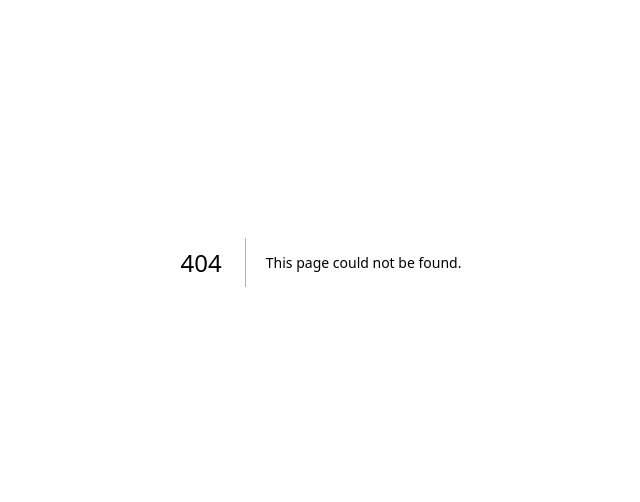
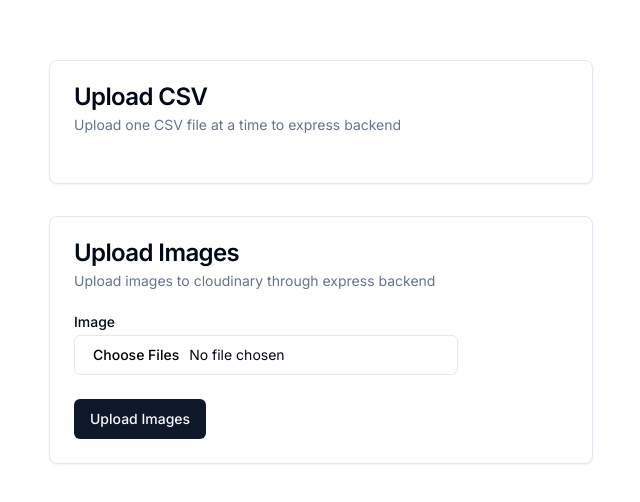
Before and after one commit to niclimcy/line-api-demo, a Next.js app in the folder client/: page /upload-files in a window 1280 px wide. Before the commit this address had no page. Shown: the part 138-640 px from the top of the page, without its empty margins (319-959 px from the left). Built offline with nearby package versions, Linux system fonts and the light colour scheme.

Commit message:
client: Partial progress on image upload function

```diff
--- a/client/app/actions.ts
+++ b/client/app/actions.ts
@@ -29,3 +29,31 @@ export async function sendMessage(prevState: any, formData: FormData) {
     resetKey: Date.now().toString(),
   };
 }
+
+export async function uploadImages(prevState: any, formData: FormData) {
+  console.log(formData);
+  const res = await fetch(`${process.env.BACKEND_URL}/upload-img`, {
+    method: "POST",
+    body: formData,
+    headers: {
+      "Content-Type": "multipart/form-data",
+    },
+    cache: "no-cache",
+  });
+
+  if (!res.ok) {
+    return {
+      success: false,
+      message: "Images not uploaded!",
+      resetKey: Date.now().toString(),
+    };
+  }
+
+  const message = await res.json();
+
+  return {
+    success: true,
+    message,
+    resetKey: Date.now().toString(),
+  };
+}
--- a/client/app/page.tsx
+++ b/client/app/page.tsx
@@ -9,7 +9,7 @@ import {
 import { Button } from "@/components/ui/button";
 import Link from "next/link";
 import { SiLine } from "@icons-pack/react-simple-icons";
-import { FileDownIcon } from "lucide-react";
+import { FileDownIcon, CloudUploadIcon } from "lucide-react";
 
 const BACKEND_URL = process.env.BACKEND_URL ?? "";
 
@@ -35,6 +35,12 @@ export default function Home() {
               Export all user data
             </Link>
           </Button>
+          <Button asChild variant="outline" className="w-full">
+            <Link href="/upload-files">
+              <CloudUploadIcon className="size-5 mr-2" />
+              Upload files
+            </Link>
+          </Button>
         </CardContent>
         <CardFooter>Card Footer</CardFooter>
       </Card>
--- /dev/null
+++ b/client/app/upload-files/page.tsx
@@ -0,0 +1,25 @@
+import {
+  Card,
+  CardContent,
+  CardDescription,
+  CardHeader,
+  CardTitle,
+} from "@/components/ui/card";
+import { UploadImageForm } from "@/components/upload-image-form";
+
+export default async function UploadFile() {
+  return (
+    <main className="flex min-h-screen flex-col items-center justify-center p-24 space-y-8">
+      <Card className="w-1/2">
+        <CardHeader>
+          <CardTitle>Upload CSV</CardTitle>
+          <CardDescription>
+            Upload one CSV file at a time to express backend
+          </CardDescription>
+        </CardHeader>
+        <CardContent className="space-y-2"></CardContent>
+      </Card>
+      <UploadImageForm />
+    </main>
+  );
+}
--- /dev/null
+++ b/client/components/upload-image-form.tsx
@@ -0,0 +1,61 @@
+"use client";
+
+import {
+  Card,
+  CardContent,
+  CardDescription,
+  CardFooter,
+  CardHeader,
+  CardTitle,
+} from "@/components/ui/card";
+import { Input } from "@/components/ui/input";
+import { Label } from "@/components/ui/label";
+import { Alert, AlertTitle } from "@/components/ui/alert";
+import { uploadImages } from "@/app/actions";
+import { useFormState } from "react-dom";
+import { useEffect, useRef } from "react";
+import { SubmitButton } from "./submit-btn";
+
+const initialState = {
+  message: "",
+  success: false,
+  resetKey: Date.now().toString(),
+};
+
+export function UploadImageForm() {
+  const [formState, formAction] = useFormState(uploadImages, initialState);
+  const formRef = useRef<HTMLFormElement>(null);
+
+  useEffect(() => {
+    if (formRef.current && formState.success == true) {
+      formRef.current.reset();
+    }
+  }, [formState.resetKey]);
+
+  return (
+    <Card className="w-1/2">
+      <CardHeader>
+        <CardTitle>Upload Images</CardTitle>
+        <CardDescription>
+          Upload images to cloudinary through express backend
+        </CardDescription>
+      </CardHeader>
+      <form action={formAction} ref={formRef}>
+        <CardContent className="space-y-2">
+          {formState.message && (
+            <Alert variant={formState.success ? "default" : "destructive"}>
+              <AlertTitle>Image(s) uploaded!</AlertTitle>
+            </Alert>
+          )}
+          <div className="grid w-full max-w-sm items-center gap-1.5">
+            <Label htmlFor="picture">Image</Label>
+            <Input id="picture" type="file" name="imageFiles" multiple />
+          </div>
+        </CardContent>
+        <CardFooter>
+          <SubmitButton>Upload Images</SubmitButton>
+        </CardFooter>
+      </form>
+    </Card>
+  );
+}
```
Also changed, not shown: 1 other file (tests, documents, lock files or other folders).
